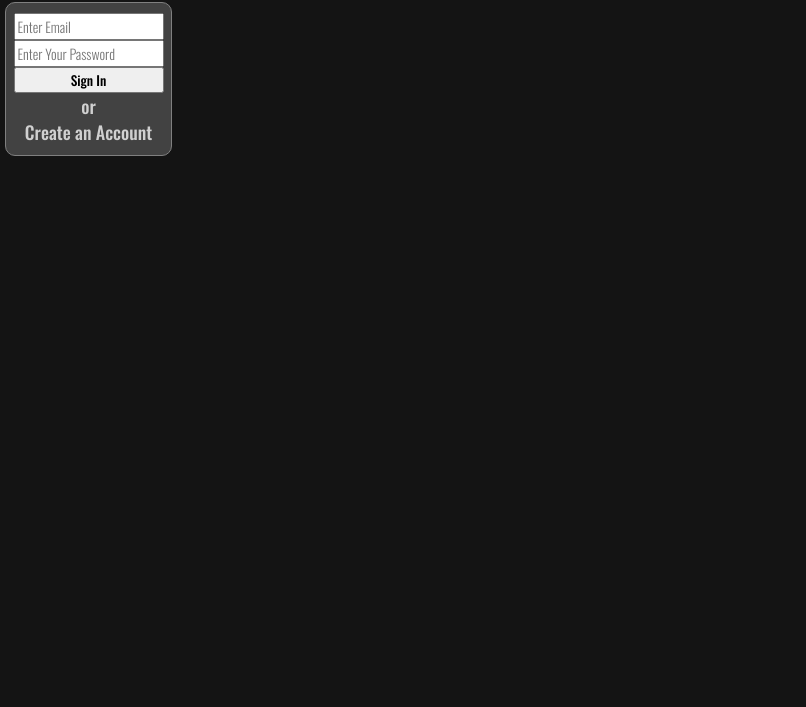
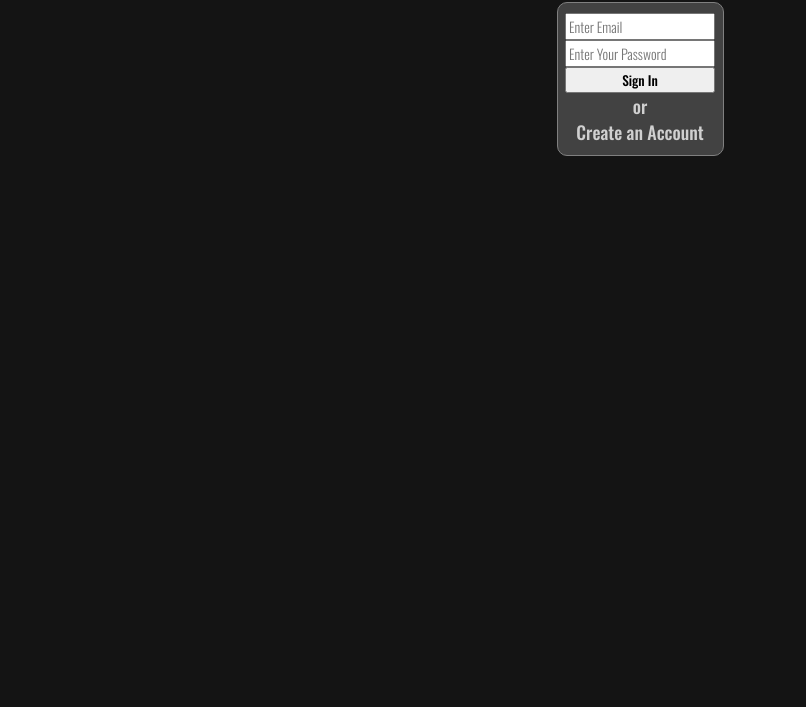
Before and after one commit to skenne21/movie-tracker, a React app: page /login in a window 1280 px wide. Shown: the part 93-800 px from the top of the page, without its empty margins (0-806 px from the left). Built offline with nearby package versions, Linux system fonts and the light colour scheme; some packages are replaced by stand-ins of ours; no server answers; a web font is replaced by a local one.

Commit message:
Macbook pls

```diff
--- a/src/components/SignIn/SignIn.css
+++ b/src/components/SignIn/SignIn.css
@@ -8,8 +8,7 @@
   padding: 10px;
   border-radius: 10px;
   border: 1px solid var(--card-border);
-  position: fixed;
-  margin: 5px;
+  margin: 5px auto;
   min-height: 100px;
   min-width: 145px;
   width: 10%;
```
